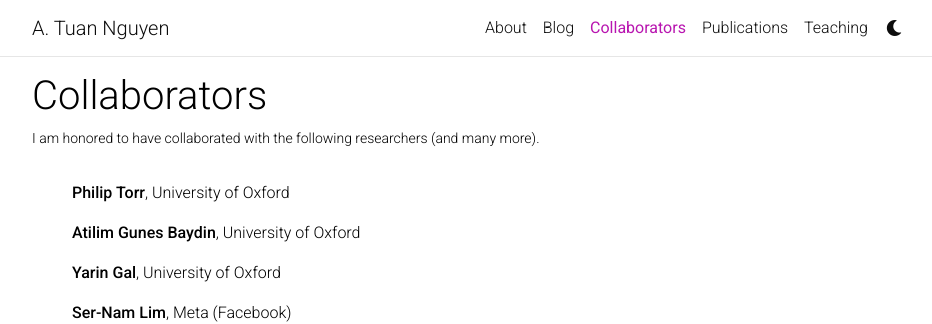
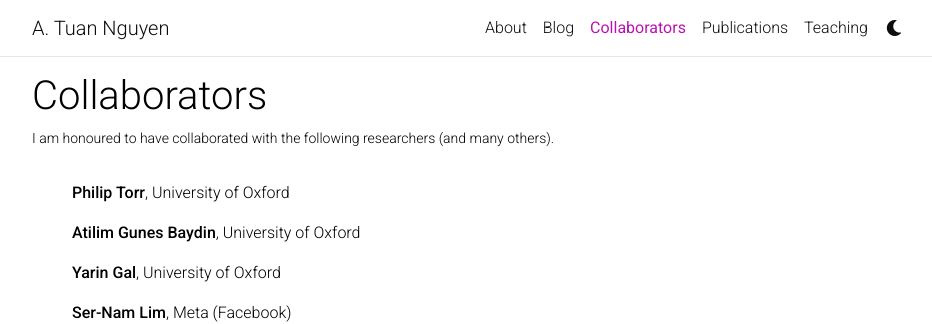
Before and after one commit to atuannguyen/atuannguyen.github.io, a Jekyll site: the page built from _pages/collaborators.md, in a window 1280 px wide. Shown: the top 324 px of the page, without its empty margins (173-1105 px from the left). Built offline with Jekyll 4.4.1, drawn with Linux system fonts in a browser that asks for light colours; nearby versions of some CDN libraries; comment, search, counter and statistics services are not loaded; a style sheet for code colours, icons or effects is not loaded.

Commit message:
tuancommit

```diff
--- a/_pages/collaborators.md
+++ b/_pages/collaborators.md
@@ -2,7 +2,7 @@
 layout: page
 permalink: /collaborators/
 title: Collaborators
-description: I am honored to have collaborated with the following researchers (and many more).
+description: I am honoured to have collaborated with the following researchers (and many others).
 nav: true
 ---
 
```
Also changed, not shown: 1 other file.
